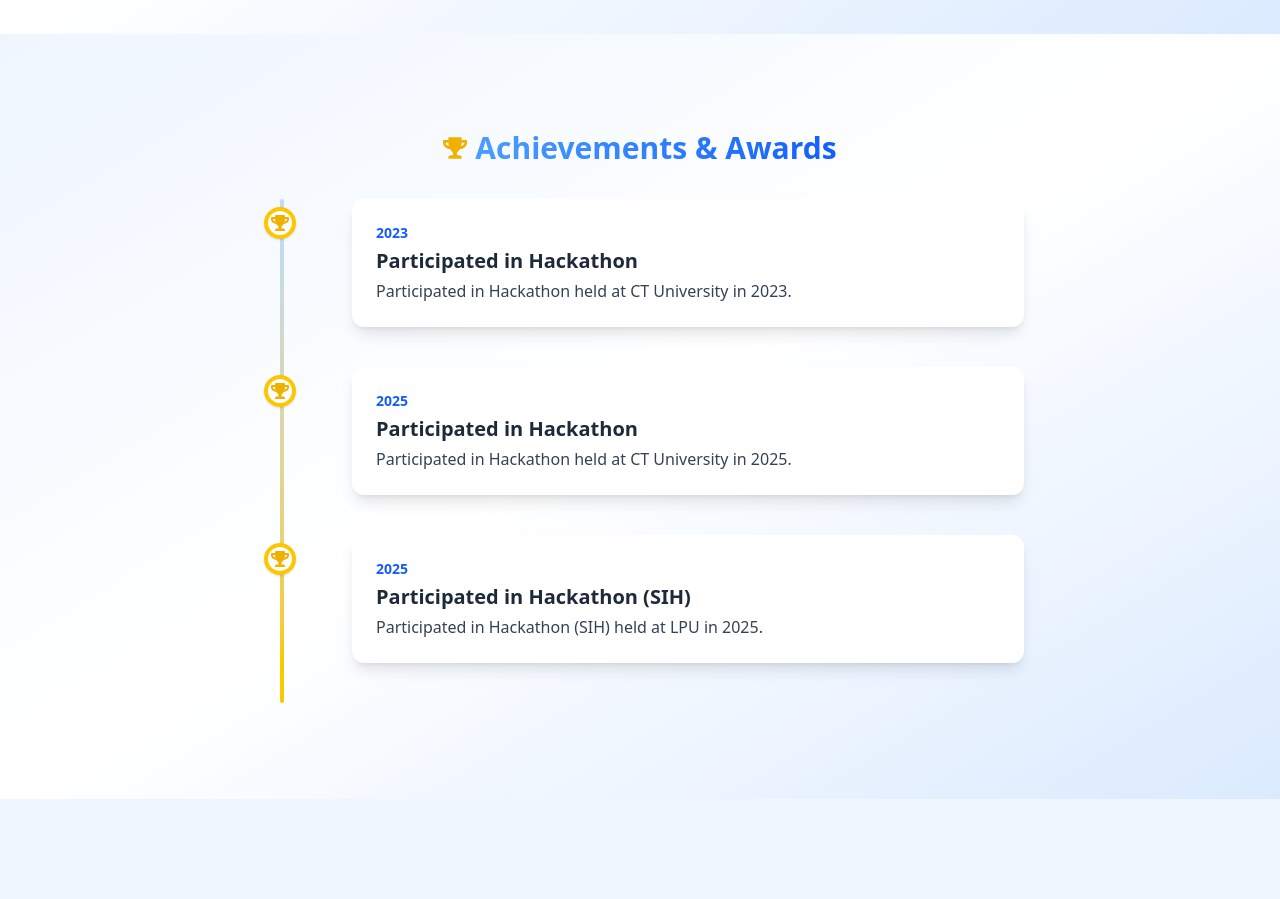
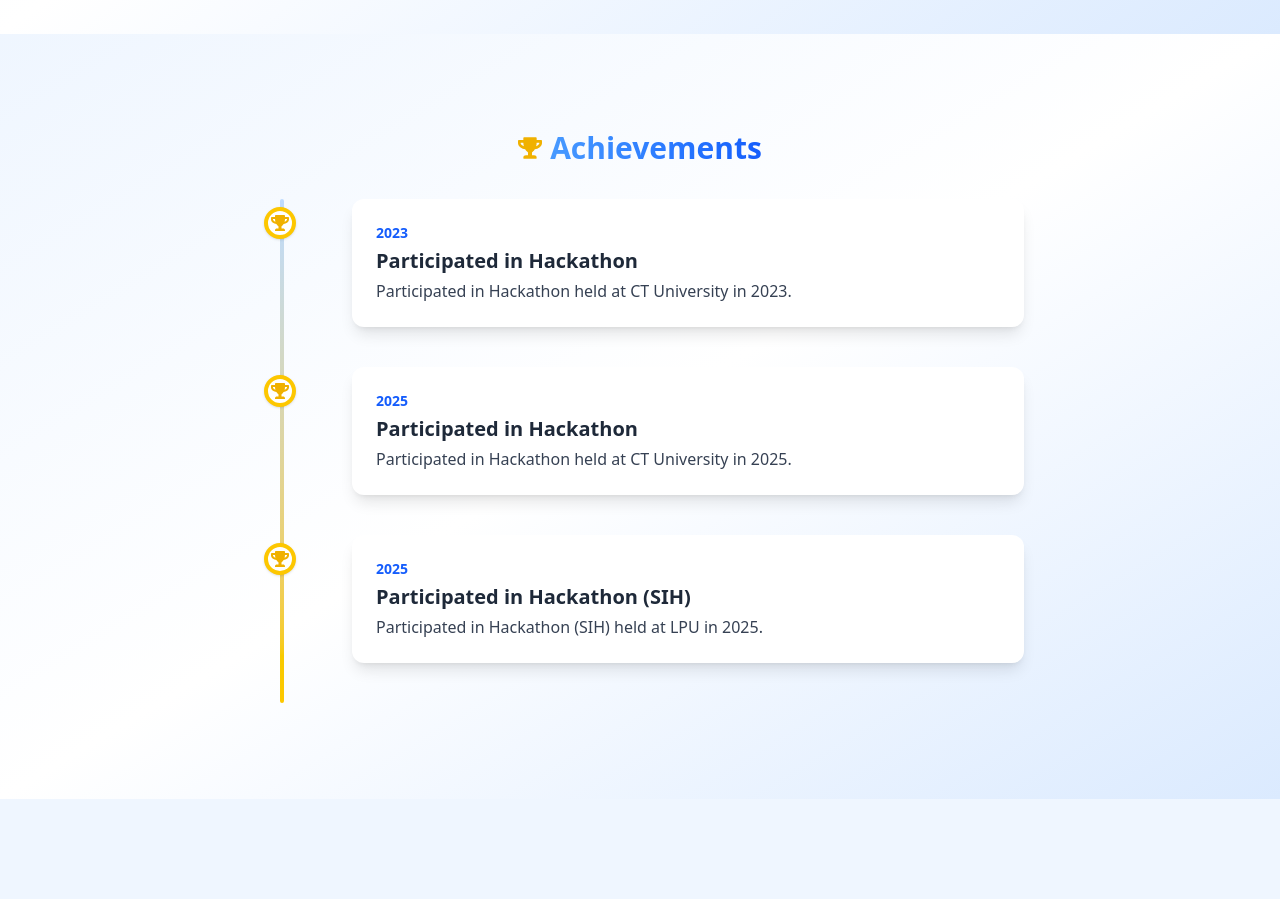
Before and after one commit to Gabrial-8467/Portfolio, a React (Vite) app in the folder frontend/: page / in a window 1280 px wide. Shown: the part 5020-5919 px from the top of the page. Built offline with nearby package versions, Linux system fonts and the light colour scheme.

Commit message:
Update Achievements.jsx

```diff
--- a/frontend/src/components/Achievements.jsx
+++ b/frontend/src/components/Achievements.jsx
@@ -27,7 +27,7 @@ const Achievements = () => (
       transition={{ duration: 0.7 }}
       className="text-3xl font-bold text-blue-800 mb-8 bg-gradient-to-r from-blue-400 to-blue-600 text-transparent bg-clip-text"
     >
-      <span className="inline-flex items-center gap-2"><FaTrophy className="text-yellow-500 text-2xl" /> Achievements & Awards</span>
+      <span className="inline-flex items-center gap-2"><FaTrophy className="text-yellow-500 text-2xl" /> Achievements</span>
     </motion.h2>
     <div className="relative w-full max-w-3xl">
       <div className="absolute left-6 top-0 bottom-0 w-1 bg-gradient-to-b from-blue-200 to-yellow-400 rounded-full"></div>
```
